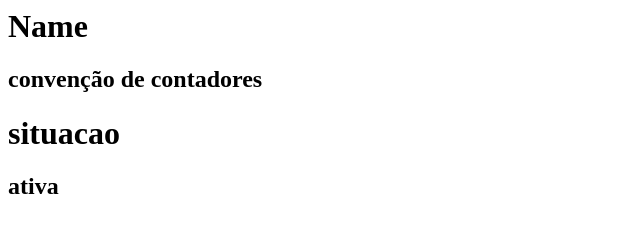
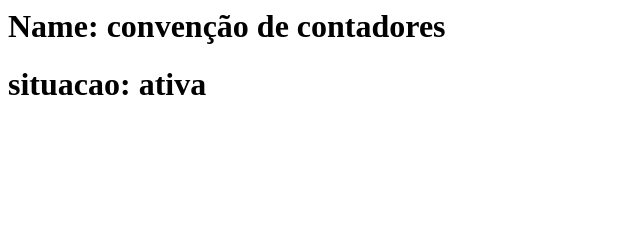
Before and after one commit to jhenifferanalisegroup/convencoes, a plain HTML site: page index.html in a window 1280 px wide. Shown: the whole page, without its empty margins (0-640 px from the left). Drawn offline with Linux system fonts and the light colour scheme.

Commit message:
Update index.html

```diff
--- a/index.html
+++ b/index.html
@@ -1,4 +1,2 @@
-<h1>Name</h1>
-<h2>convenção de contadores</h2>
-<h1>situacao</h1>
-<h2>ativa</h2>
+<h1>Name: convenção de contadores</h1>
+<h1>situacao: ativa</h1>
```
